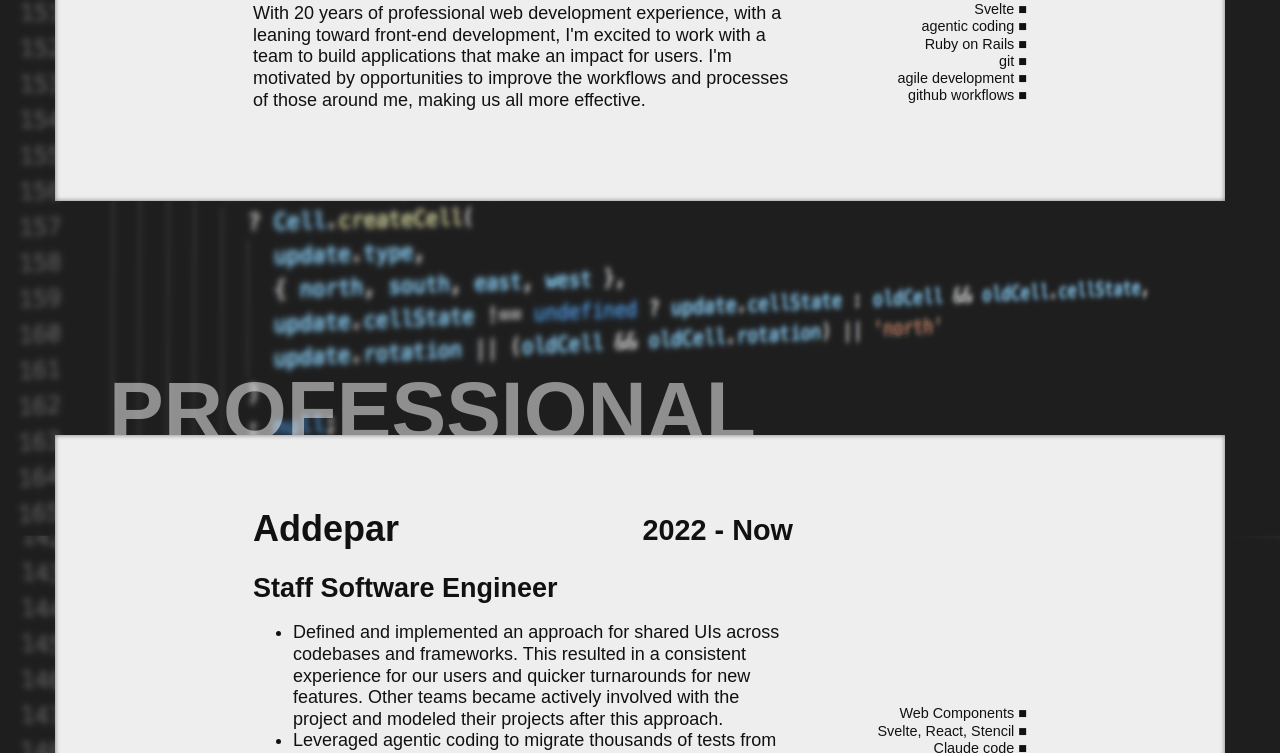
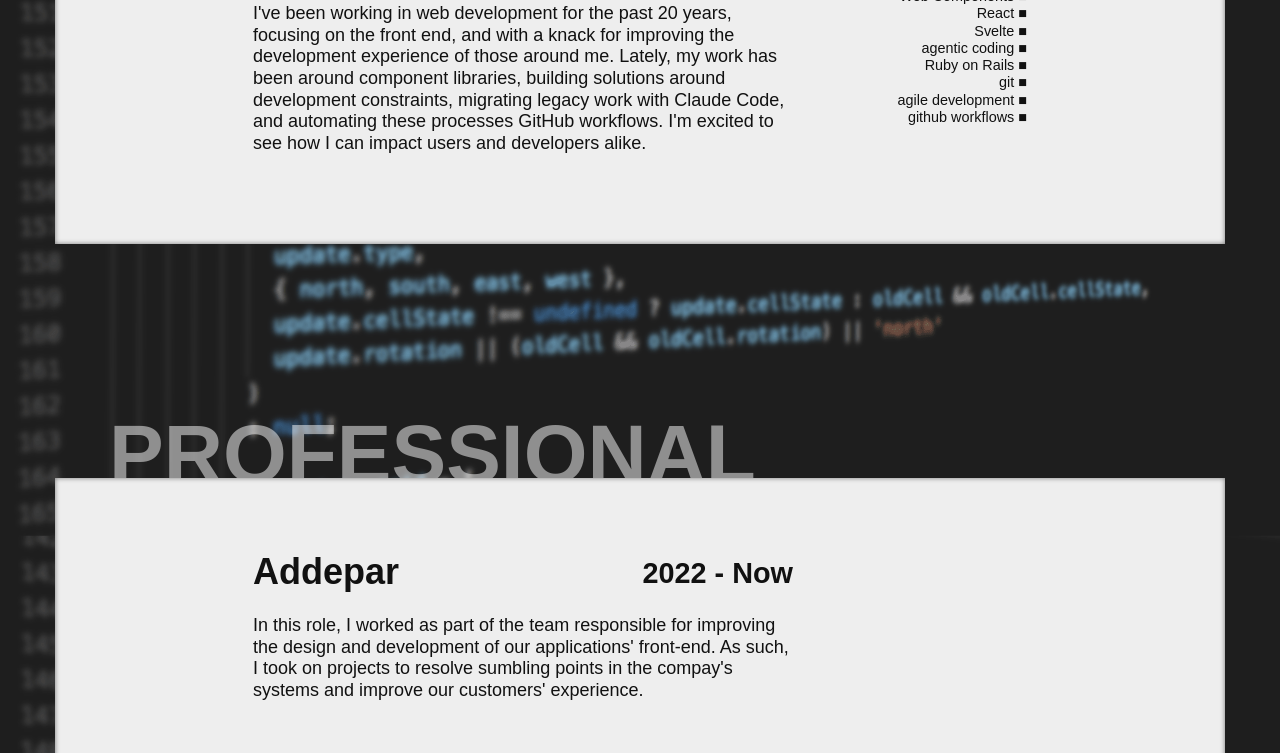
Before and after one commit to DouglasMeyer/douglasmeyer.github.com, a plain HTML site: page index.html in a window 1280 px wide. Shown: the part 310-1063 px from the top of the page. Drawn offline with Linux system fonts and the light colour scheme.

Commit message:
Adding context to Addepar and re-working introduction

```diff
--- a/index.html
+++ b/index.html
@@ -16,11 +16,13 @@
           ></a>
         </h1>
         <p>
-          With 20 years of professional web development experience, with a
-          leaning toward front-end development, I'm excited to work with a team
-          to build applications that make an impact for users. I'm motivated by
-          opportunities to improve the workflows and processes of those around
-          me, making us all more effective.
+          I've been working in web development for the past 20 years, focusing
+          on the front end, and with a knack for improving the development
+          experience of those around me. Lately, my work has been around
+          component libraries, building solutions around development
+          constraints, migrating legacy work with Claude Code, and automating
+          these processes GitHub workflows. I'm excited to see how I can
+          impact users and developers alike.
         </p>
       </div>
       <aside>
@@ -43,6 +45,12 @@
         </h1>
       </div>
       <div class="body">
+        <p>
+          In this role, I worked as part of the team responsible for improving
+          the design and development of our applications' front-end. As such,
+          I took on projects to resolve sumbling points in the compay's
+          systems and improve our customers' experience.
+        </p>
         <h2>Staff Software Engineer</h2>
         <ul>
           <li>
```
